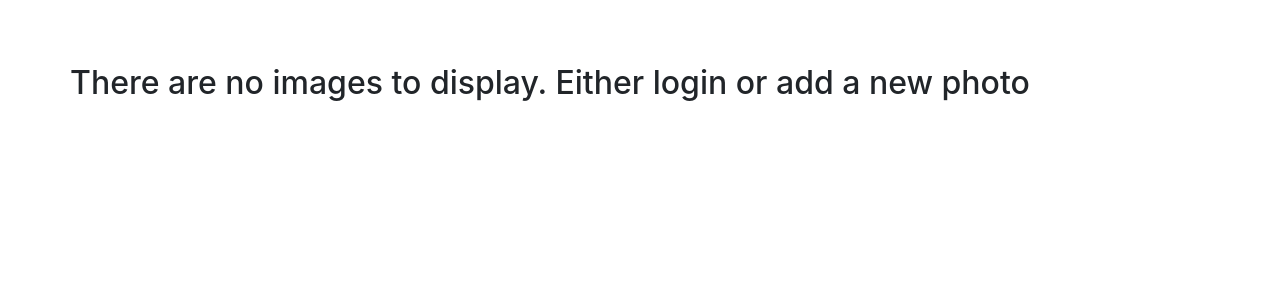
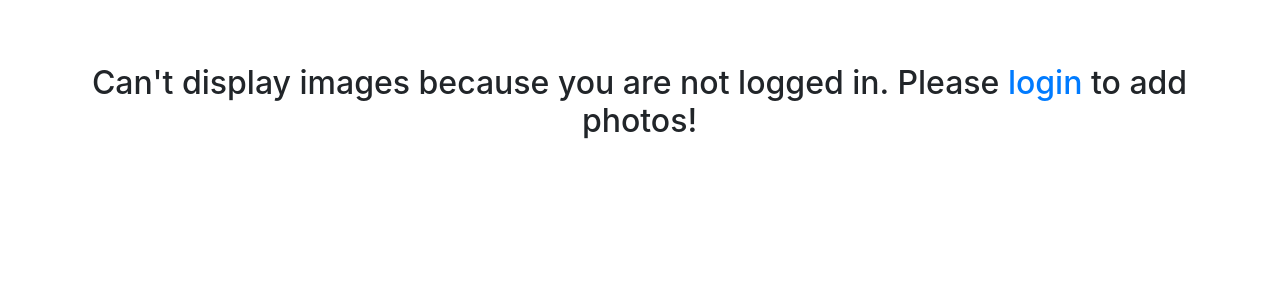
Before and after one commit to tempor1s/imagestore, a Flask app: page / in a window 1280 px wide. Shown: the part 56-356 px from the top of the page. Run offline with Flask 2, Linux system fonts and the light colour scheme; some libraries are stand-ins or nearby versions.

Commit message:
[add] clean up home page and add login inline

```diff
--- a/templates/index.html
+++ b/templates/index.html
@@ -14,7 +14,7 @@
                 </div>
             {% endfor %}
         {% else %}
-        <h2>There are no images to display. Either login or add a new photo</h2>
+        <h2 class="text-center">Can't display images because you are not logged in. Please <a href="{{ url_for("login") }}">login</a> to add photos!</h2>
         {% endif %}
     </div>
 </div>
--- a/tests.py
+++ b/tests.py
@@ -15,7 +15,8 @@ class ImageStoreTest(TestCase):
 
     def test_index(self):
         """Test the homepage of image store"""
-        pass
+        result = self.client.get('/')
+        self.assertEqual(result.status, '200 OK')
 
 
     def test_add_image(self):
```
